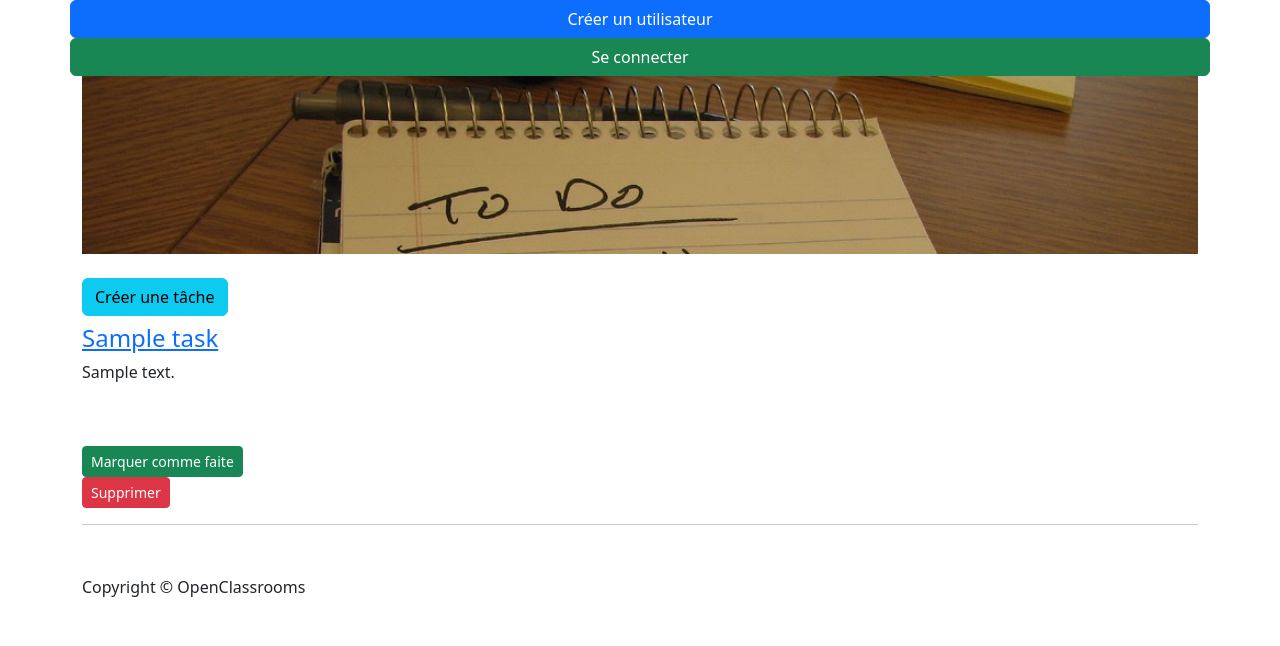
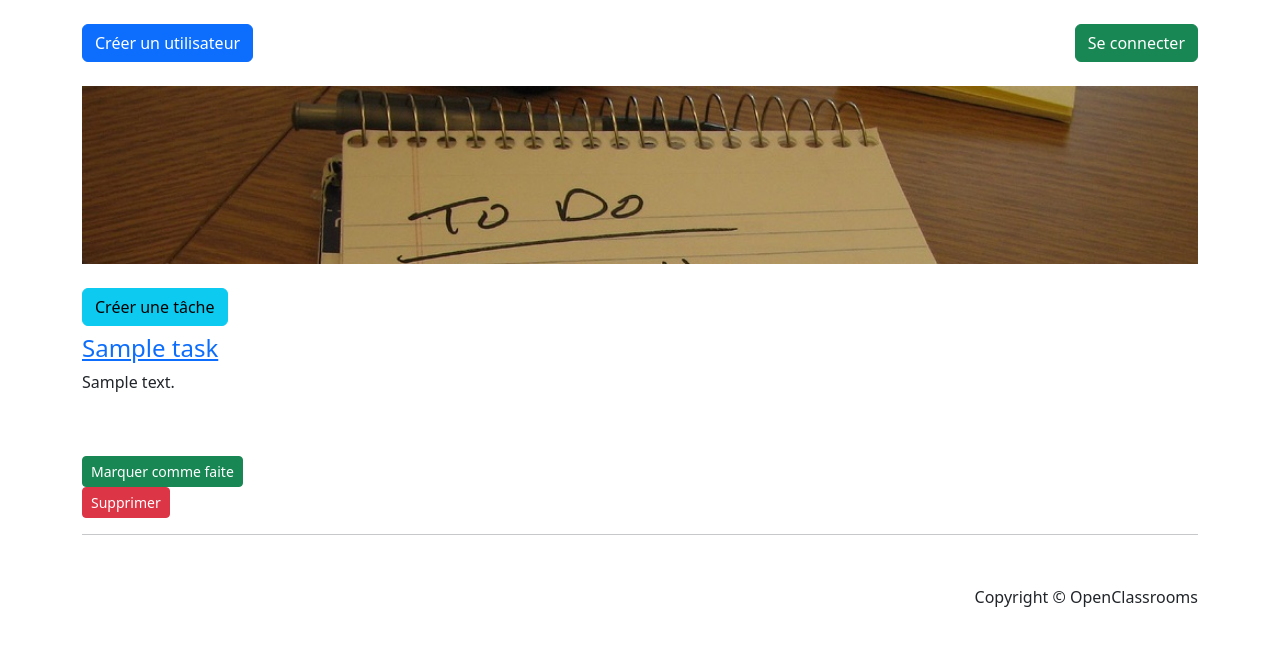
Before and after one commit to requenaGuillaume/todolist, a Symfony app: template templates/task/list.html.twig in a window 1280 px wide. Shown: the part 59-705 px from the top of the page. Run offline with Twig, Linux system fonts and the light colour scheme; the template is opened without the code that fills it: most values are stand-ins (such as "Sample title", 1, 10 or a date in 2020); some libraries are stand-ins or nearby versions.

Commit message:
update bootstrap classes and html in sitebase and homepage

```diff
--- a/templates/base.html.twig
+++ b/templates/base.html.twig
@@ -30,15 +30,15 @@
 
         <!-- Page Content -->
         <div class="container">
-            <div class="row">
+            <div class="mt-4 mb-4">
                 <a href="{{ path('user_create') }}" class="btn btn-primary">Créer un utilisateur</a>
 
                 {% if app.user %}
-                <a href="{{ path('app_logout') }}" class="pull-right btn btn-danger">Se déconnecter</a>
+                <a href="{{ path('app_logout') }}" class="float-end btn btn-danger">Se déconnecter</a>
                 {% endif %}
 
                 {% if not app.user and 'login' != app.request.attributes.get('_route') %}
-                <a href="{{ path('app_login') }}" class="btn btn-success">Se connecter</a>
+                <a href="{{ path('app_login') }}" class="float-end btn btn-success">Se connecter</a>
                 {% endif %}
             </div>
 
@@ -75,11 +75,7 @@
 
             <hr>
             <footer>
-                <div class="row">
-                    <div class="col-lg-12">
-                        <p class="pull-right">Copyright &copy; OpenClassrooms</p>
-                    </div>
-                </div>
+                <p class="float-end mb-4">Copyright &copy; OpenClassrooms</p>
             </footer>
 
         </div>
--- a/templates/default/index.html.twig
+++ b/templates/default/index.html.twig
@@ -5,7 +5,7 @@
 {% endblock %}
 
 {% block body %}
-    <div class="row">
+    <div>
         <a href="{{ path('task_create') }}" class="btn btn-success">Créer une nouvelle tâche</a>
         <a href="{{ path('task_list') }}" class="btn btn-info">Consulter la liste des tâches à faire</a>
         <a href="" class="btn btn-secondary">Consulter la liste des tâches terminées</a>
```
